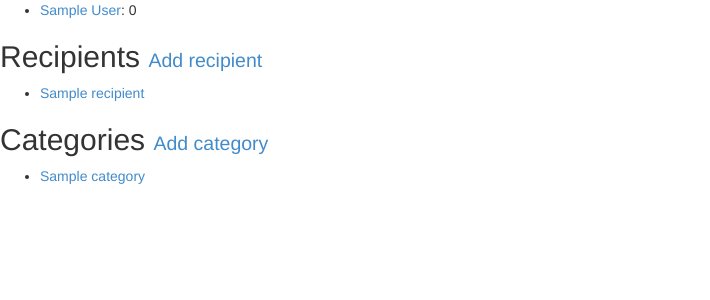
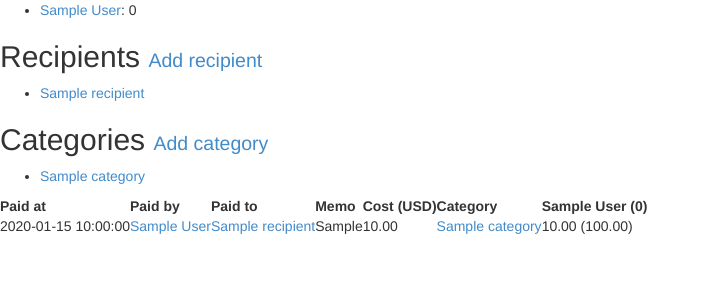
Before and after one commit to littleweaver/django-argus, a Django app: a page that uses argus/templates/argus/group_detail.html in a window 1280 px wide. Shown: the part 273-573 px from the top of the page, without its empty margins (0-710 px from the left). Run offline with Django 3.2, Linux system fonts and the light colour scheme; a user stored in the database is signed in; tables that the repository leaves empty hold one stand-in row (values such as "Sample post"); parts of the project's set-up code (start-up, migrations or seed data) failed here and were passed over; some libraries are stand-ins or nearby versions.

Commit message:
Added group log to group detail page. Resolves #10.

```diff
--- a/argus/templates/argus/category_detail.html
+++ b/argus/templates/argus/category_detail.html
@@ -24,11 +24,9 @@
 			<tr>
 				<td>{{ expense.paid_at|date:"Y-m-d H:i:s" }}</td>
 				<td><a href="{{ expense.member.get_absolute_url }}">{{ expense.member.name }}</a></td>
+				<td><a href="{{ expense.recipient.get_absolute_url }}">{{ expense.recipient.name }}</a></td>
 				<td>{{ expense.memo }}</td>
 				<td>{{ expense.cost }}</td>
-				{% if category.group.use_categories %}
-					<td>{{ expense.category }}</td>
-				{% endif %}
 			</tr>
 		{% endfor %}
 	</tbody>
--- a/argus/templates/argus/group_detail.html
+++ b/argus/templates/argus/group_detail.html
@@ -51,4 +51,43 @@
 			{% endif %}
 		{% endwith %}
 	{% endif %}
+
+	<table>
+		<thead>
+			<tr>
+				<th>Paid at</th>
+				<th>Paid by</th>
+				<th>Paid to</th>
+				<th>Memo</th>
+				<th>Cost ({{ group.currency }})</th>
+				{% if group.use_categories %}
+					<th>Category</th>
+				{% endif %}
+				{% for member in group.members.all %}
+					<th>{{ member.name }} ({{ member.balance }})</th>
+				{% endfor %}
+			</tr>
+		</thead>
+		<tbody>
+			{% for expense in recent_expenses|slice:":10" %}
+				<tr>
+					<td>{{ expense.paid_at|date:"Y-m-d H:i:s" }}</td>
+					<td><a href="{{ expense.member.get_absolute_url }}">{{ expense.member.name }}</a></td>
+					<td><a href="{{ expense.recipient.get_absolute_url }}">{{ expense.recipient.name }}</a></td>
+					<td>{{ expense.memo }}</td>
+					<td>{{ expense.cost }}</td>
+					{% if group.use_categories %}
+						<td><a href="{{ expense.category.get_absolute_url }}">{{ expense.category.name }}</a></td>
+					{% endif %}
+					{% for member in group.members.all %}
+						{% for share in expense.shares.all %}
+							{% if share.member_id == member.pk %}
+								<td>{{ share.amount }} ({{ share.percentage }})</td>
+							{% endif %}
+						{% endfor %}
+					{% endfor %}
+				</tr>
+			{% endfor %}
+		</tbody>
+	</table>
 {% endblock %}
--- a/argus/templates/argus/recipient_detail.html
+++ b/argus/templates/argus/recipient_detail.html
@@ -29,7 +29,7 @@
 					<td>{{ expense.memo }}</td>
 					<td>{{ expense.cost }}</td>
 					{% if recipient.group.use_categories %}
-						<td>{{ expense.category }}</td>
+						<td><a href="{{ expense.category.get_absolute_url }}">{{ expense.category.name }}</a></td>
 					{% endif %}
 				</tr>
 			{% endfor %}
--- a/argus/views.py
+++ b/argus/views.py
@@ -230,6 +230,14 @@ class GroupDetailView(DetailView):
         context = self.get_context_data(object=self.object)
         return self.render_to_response(context)
 
+    def get_context_data(self, **kwargs):
+        context = super(GroupDetailView, self).get_context_data(**kwargs)
+        expenses = Expense.objects.filter(member__group=self.object
+                                          ).order_by('-paid_at'
+                                          ).prefetch_related('shares')
+        context['recent_expenses'] = expenses
+        return context
+
 
 class GroupUpdateView(UpdateView):
     model = Group
```
